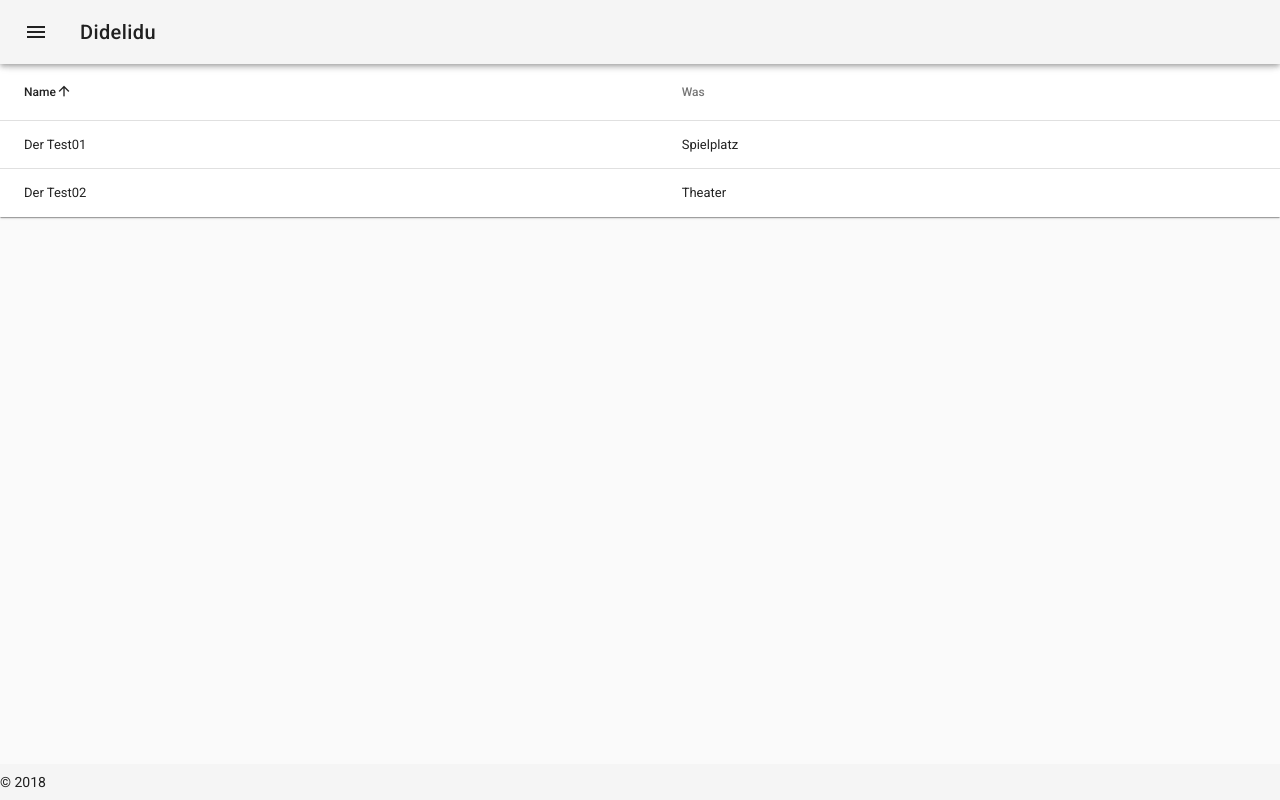
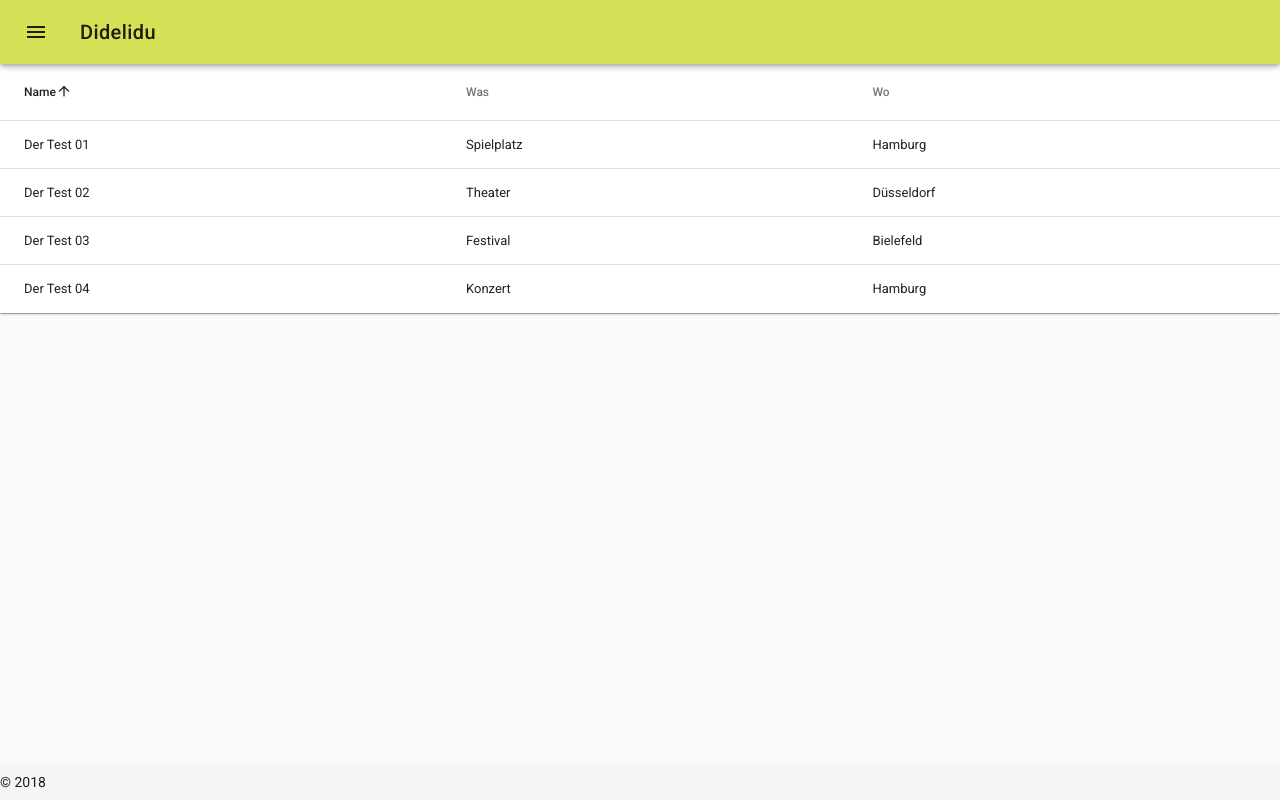
Before and after one commit to nils-fl/dideldidu-vuetify, a Vue app: page / in a window 1280 px wide. Built offline with nearby package versions, Linux system fonts and the light colour scheme.

Commit message:
added some data, added color options, added city filter

```diff
--- a/src/App.vue
+++ b/src/App.vue
@@ -8,7 +8,7 @@
       fixed
       app
     >
-        <v-toolbar flat>
+        <v-toolbar color="filter" flat>
           <v-list>
             <v-list-tile>
               <v-list-title>
@@ -21,14 +21,23 @@
         <v-expansion-panel popout>
           <v-expansion-panel-content>
               <div slot="header">Was</div>
-                <v-card>
+                <v-card color="accent">
                   <v-switch v-for="category in categories" :label="category" v-model="checkCategory" :value="category"></v-switch>
+                </v-card>
+          </v-expansion-panel-content>
+        </v-expansion-panel>
+        <v-expansion-panel popout>
+          <v-expansion-panel-content>
+              <div slot="header">Wo</div>
+                <v-card color="accent">
+                  <v-switch v-for="city in cities" :label="city" v-model="checkCity" :value="city"></v-switch>
                 </v-card>
           </v-expansion-panel-content>
         </v-expansion-panel>
       </v-navigation-drawer>
 
     <v-toolbar
+      color="navbar"
       app
       :clipped-left="clipped"
     >
@@ -50,6 +59,7 @@
       <template slot="items" slot-scope="props">
       <td>{{ props.item.name }}</td>
       <td>{{ props.item.category }}</td>
+      <td>{{ props.item.city }}</td>
       </template>
     </v-data-table>
     </v-content>
@@ -62,6 +72,17 @@
 
 <script>
 import HelloWorld from './components/HelloWorld'
+import colors from 'vuetify/es5/util/colors'
+import Vue from 'vue'
+import Vuetify from 'vuetify'
+
+Vue.use(Vuetify, {
+  theme: {
+    navbar: colors.lime.lighten1,
+    filter: colors.lime.lighten3,
+    accent: colors.lime.lighten5
+  }
+})
 
 export default {
   data () {
@@ -69,6 +90,7 @@ export default {
       clipped: false,
       drawer: false,
       fixed: false,
+      checkCity: [],
       checkCategory: [],
       items: [{
         icon: 'location_city',
@@ -77,15 +99,12 @@ export default {
         icon: 'location_city',
         title: 'Was'
       }],
-      cities: [{
-        name: 'Hamburg',
-        key: 'Hamburg',
-        box: false
-      },{
-        name: 'Düsseldorf',
-        key: 'Düsseldorf',
-        box: false
-      }],
+      cities: [
+        "Hamburg",
+        'Düsseldorf',
+        'Köln',
+        'Bielefeld'
+      ],
       categories: [
         "Spielplatz",
         "Theater",
@@ -100,20 +119,37 @@ export default {
       },{
         text: 'Was',
         value: 'category'
+      },{
+        text: 'Wo',
+        value: 'city'
       }],
       data: [{
-        name: 'Der Test01',
+        name: 'Der Test 01',
         category: 'Spielplatz',
         city: 'Hamburg',
         morning: true,
         afternoon: true,
         evening: true
       },{
-        name: 'Der Test02',
+        name: 'Der Test 02',
         category: 'Theater',
         city: 'Düsseldorf',
         morning: true,
         afternoon: true,
+        evening: true
+      },{
+        name: 'Der Test 03',
+        category: 'Festival',
+        city: 'Bielefeld',
+        morning: false,
+        afternoon: true,
+        evening: true
+      },{
+        name: 'Der Test 04',
+        category: 'Konzert',
+        city: 'Hamburg',
+        morning: false,
+        afternoon: false,
         evening: true
       }],
       title: 'Didelidu'
@@ -129,6 +165,12 @@ export default {
         })
       }
 
+      if (this.checkCity.length > 0){
+        filterData = filterData.filter(data => {
+          return this.checkCity.includes(data.city)
+        })
+      }
+
       return filterData
     }
   },
--- a/src/main.js
+++ b/src/main.js
@@ -6,7 +6,6 @@ import Vuetify from 'vuetify'
 import 'vuetify/dist/vuetify.min.css'
 
 Vue.use(Vuetify)
-
 Vue.config.productionTip = false
 
 /* eslint-disable no-new */
```
